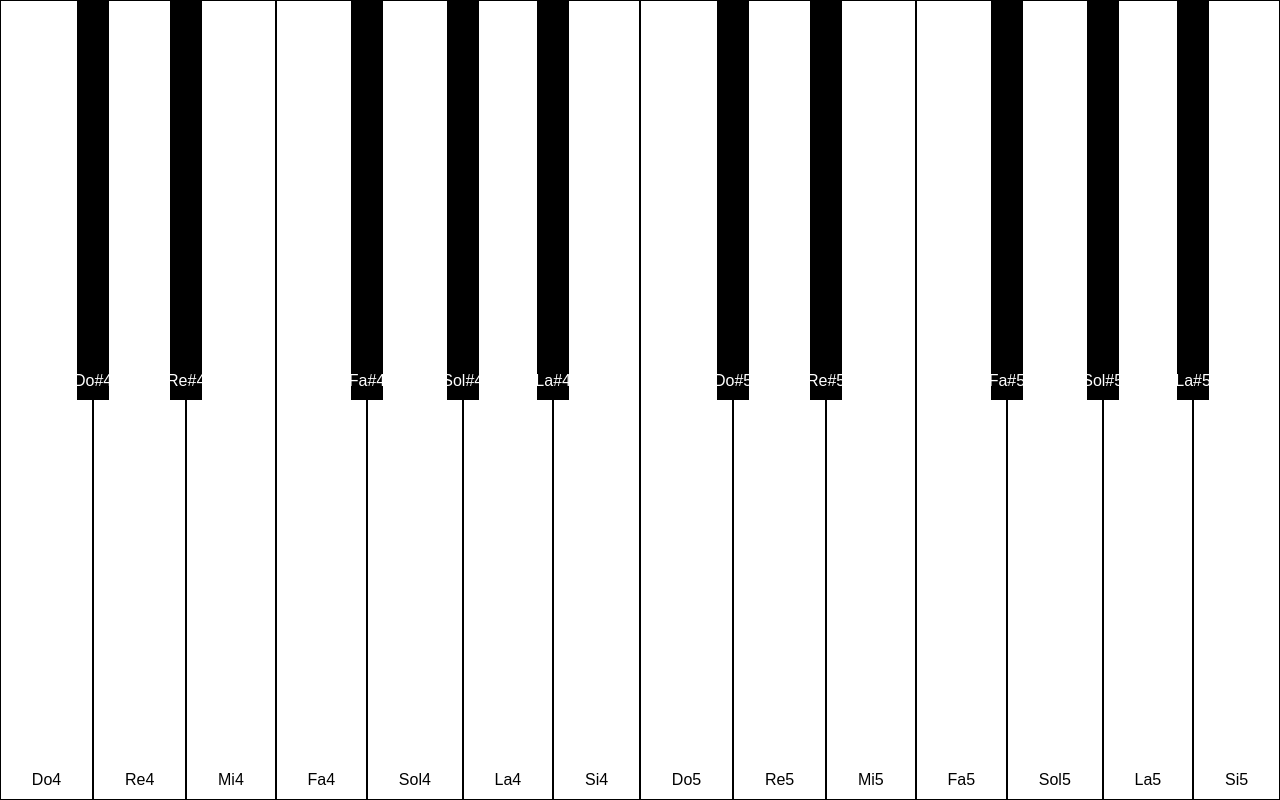
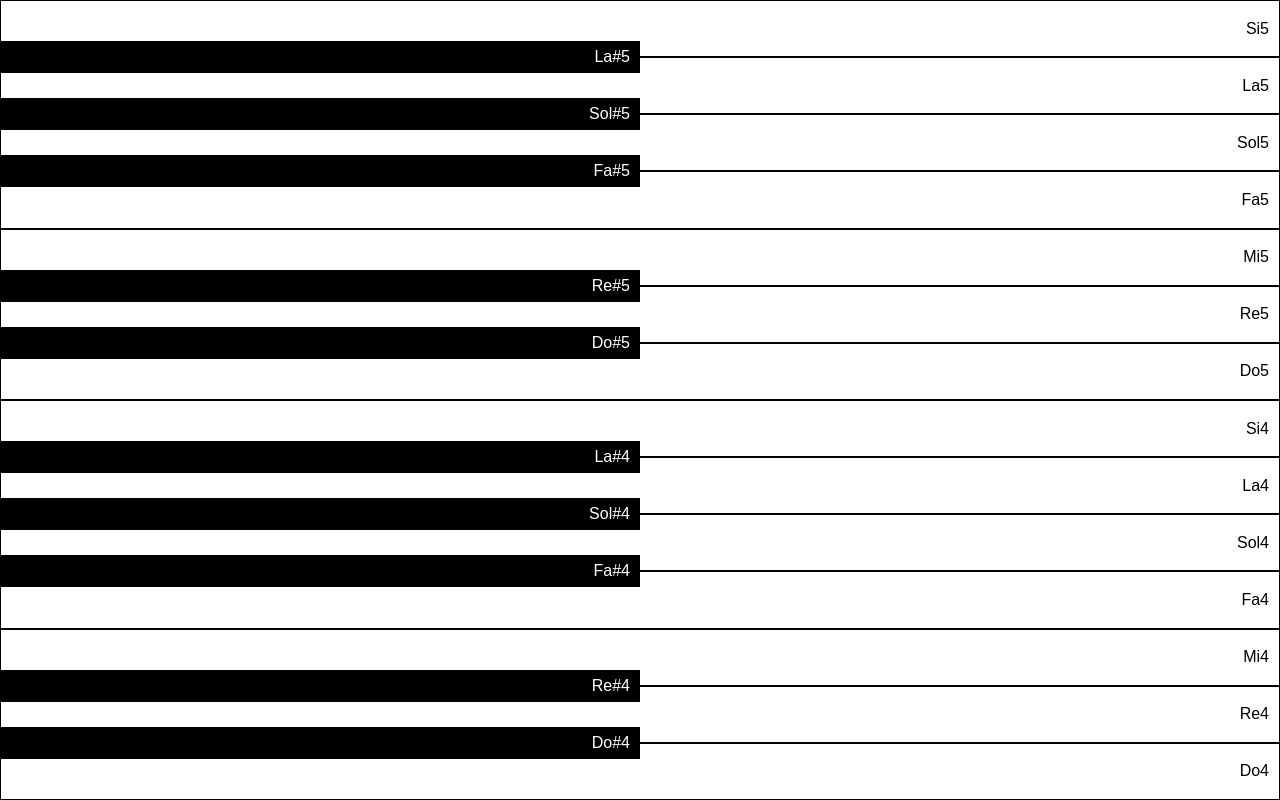
Before and after one commit to dvdmrtnz/piano, a plain HTML site: page index.html in a window 1280 px wide. Drawn offline with Linux system fonts and the light colour scheme.

Commit message:
Change to column layout

```diff
--- a/style.css
+++ b/style.css
@@ -26,18 +26,19 @@ body {
 	height: 100%;
 	width: 100%;
 	background-color: red;
+	flex-direction: column-reverse;
 }
 
 .white-key {
-	height: 100%;
+	width: 100%;
 	background-color: white;
 	box-sizing: border-box;
 	flex-grow: 1;
 	border: 1px solid black;
 
 	display: flex;
-	justify-content: center;
-	align-items: end;
+	justify-content: end;
+	align-items: center;
 }
 
 .white-key:active {
@@ -45,16 +46,16 @@ body {
 }
 
 .black-key {
-	width: 4vh;
-	height: 50%;
+	width: 50%;
+	height: 4vh;
 	background-color: black;
 	position: relative;
 	z-index: 1;
-	margin: 0 -2vh;
+	margin: -2vh 0;
 
 	display: flex;
-	justify-content: center;
-	align-items: end;
+	justify-content: end;
+	align-items: center;
 }
 
 .black-key:active {
```
